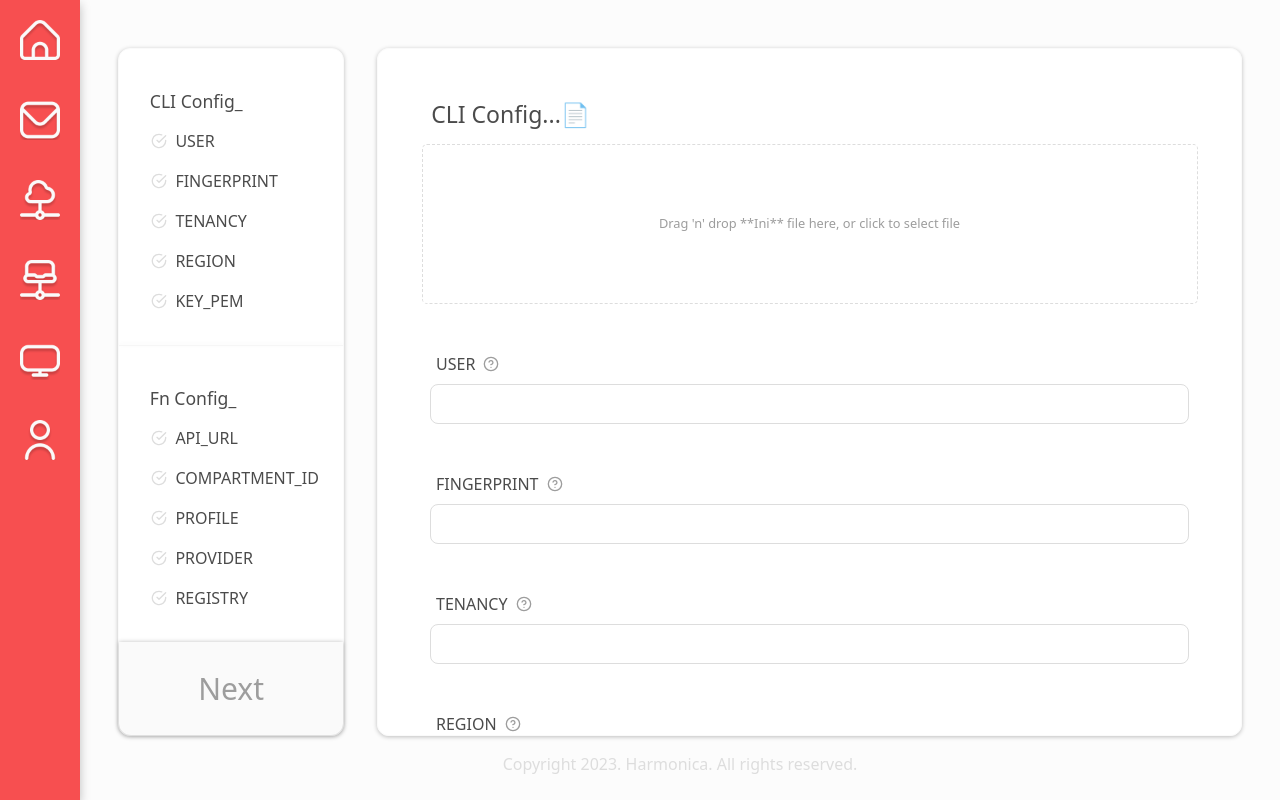
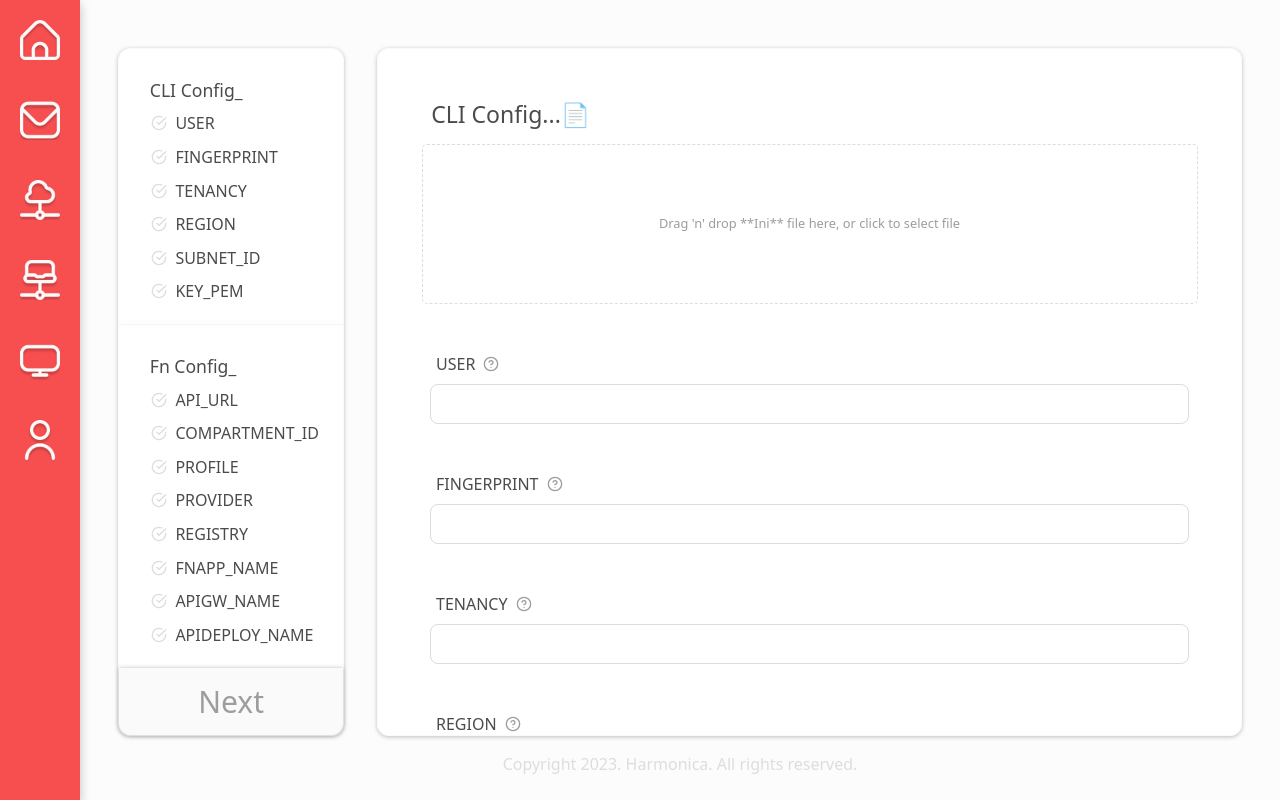
Before and after one commit to Harmonica-OIDC2023/harmonica-web, a React (Create React App) app: page /auth in a window 1280 px wide. Built offline with nearby package versions, Linux system fonts and the light colour scheme.

Commit message:
[feat/#21] :art: Style: Add info

```diff
--- a/src/pages/Auth.tsx
+++ b/src/pages/Auth.tsx
@@ -16,12 +16,16 @@ interface FormData {
 	fingerprint: string;
 	tenancy: string;
 	region: string;
+	subnet_id: string;
 	key_pem: File | null; // Specify the type as File | null
 	api_url: string;
 	compartment_id: string;
 	profile: string;
 	provider: string;
 	registry: string;
+	fnapp_name: string;
+	apigw_name: string;
+	apideploy_name: string;
   }
 
 const Auth = () => {
@@ -30,12 +34,16 @@ const Auth = () => {
 		fingerprint: '',
 		tenancy: '',
 		region: '',
+		subnet_id: '',
 		key_pem: null,
 		api_url: '',
 		compartment_id: '',
 		profile: '',
 		provider: '',
 		registry: '',
+		fnapp_name: '',
+		apigw_name: '',
+		apideploy_name: '',
 	});
 	const [isFormComplete, setIsFormComplete] = useState(false);
 	const [iniFileName, setIniFileName] = useState<string | null>(null);
@@ -140,6 +148,7 @@ const Auth = () => {
 		"FINGERPRINT",
 		"TENANCY",
 		"REGION",
+		"SUBNET_ID",
 		"KEY_PEM",
 	];
 
@@ -149,6 +158,9 @@ const Auth = () => {
 		"PROFILE",
 		"PROVIDER",
 		"REGISTRY",
+		"FNAPP_NAME",
+		"APIGW_NAME",
+		"APIDEPLOY_NAME",
 	];
 
 	const navigate = useNavigate();
@@ -185,7 +197,7 @@ const Auth = () => {
 	const idxStyle = {
 		display: 'flex',
 		width: '100%',
-		height: '5vh',
+		height: '4.2vh',
 		TextAlign: 'left',
 		paddingInline: '1.5rem',
 		alignItems: 'center',
@@ -194,7 +206,7 @@ const Auth = () => {
 	return (
 		<div className="screen">
 			<ItemBlock style={{ flex: 1, display: 'flex', flexDirection: 'column'}}>
-				<div style={{ display: 'flex', flexDirection: 'column', width: '100%', height: '100%', paddingBlock: '4vh 1vh'}}>
+				<div style={{ display: 'flex', flexDirection: 'column', width: '100%', height: '100%', paddingBlock: '3vh 0vh'}}>
 					<div style={{...idxStyle, fontSize: '2.2vh', marginLeft: '0.5vw'}}>
 						CLI Config_
 					</div>
@@ -214,7 +226,7 @@ const Auth = () => {
 					})}
 				</div>
 				<Hr />
-				<div style={{ display: 'flex', flexDirection: 'column', width: '100%', height: '100%', paddingBlock: '2vh 3vh'}}>
+				<div style={{ display: 'flex', flexDirection: 'column', width: '100%', height: '100%', paddingBlock: '1vh 2vh'}}>
 					<div style={{...idxStyle, fontSize: '2.2vh', marginLeft: '0.5vw'}}>
 						Fn Config_
 					</div>
@@ -327,6 +339,14 @@ const Auth = () => {
 							infoLink='https://github.com/Harmonica-OIDC2023/harmonica-web'
 						/>
 						<AuthForm
+							label="SUBNET_ID"
+							name="subnet_id"
+							value={formData.subnet_id}
+							type="text"
+							onInputChange={handleInputChange}
+							infoLink='https://github.com/Harmonica-OIDC2023/harmonica-web'
+						/>
+						<AuthForm
 							label="KEY_PEM"
 							name="key_pem"
 							value={formData.key_pem ? formData.key_pem.name : ''}
@@ -420,6 +440,30 @@ const Auth = () => {
 							onInputChange={handleInputChange}
 							infoLink='https://github.com/Harmonica-OIDC2023/harmonica-web'
 						/>
+						<AuthForm
+							label="FNAPP_NAME"
+							name="fnapp_name"
+							value={formData.fnapp_name}
+							type="text"
+							onInputChange={handleInputChange}
+							infoLink='https://github.com/Harmonica-OIDC2023/harmonica-web'
+						/>
+						<AuthForm
+							label="APIGW_NAME"
+							name="apigw_name"
+							value={formData.apigw_name}
+							type="text"
+							onInputChange={handleInputChange}
+							infoLink='https://github.com/Harmonica-OIDC2023/harmonica-web'
+						/>
+						<AuthForm
+							label="APIDEPLOY_NAME"
+							name="apideploy_name"
+							value={formData.apideploy_name}
+							type="text"
+							onInputChange={handleInputChange}
+							infoLink='https://github.com/Harmonica-OIDC2023/harmonica-web'
+						/>
 					</div>
 				</div>
 			</ItemBlock>
```
